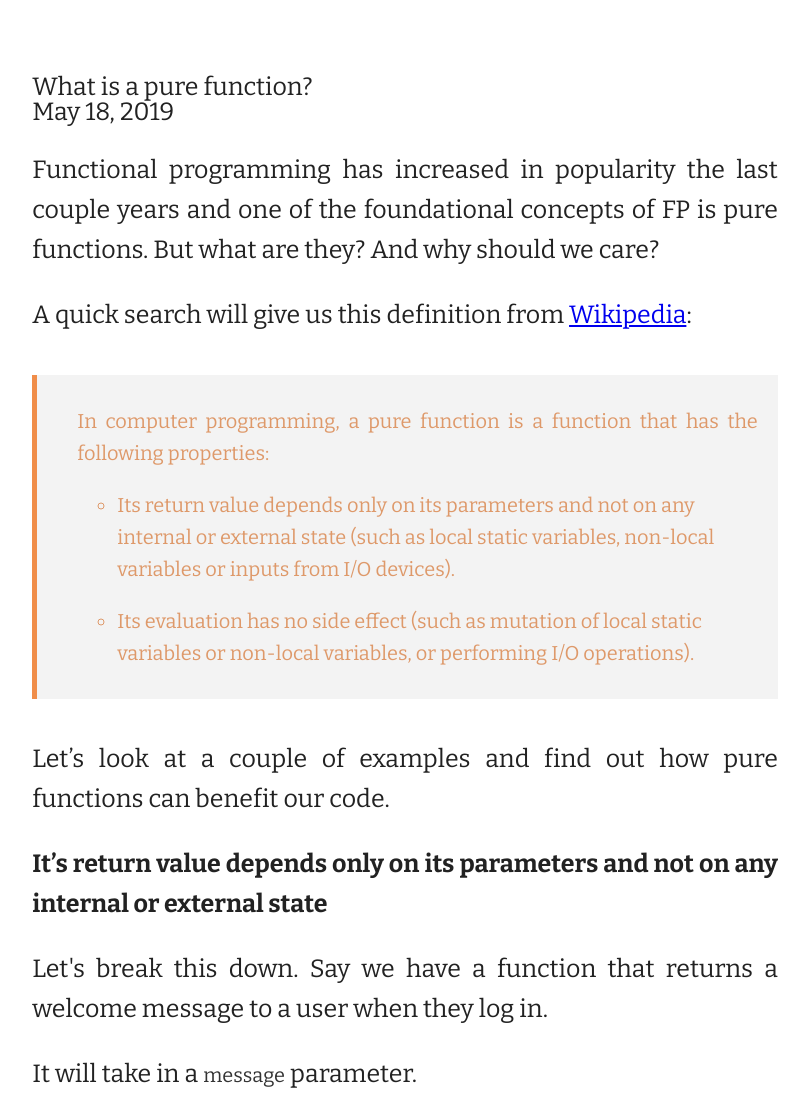
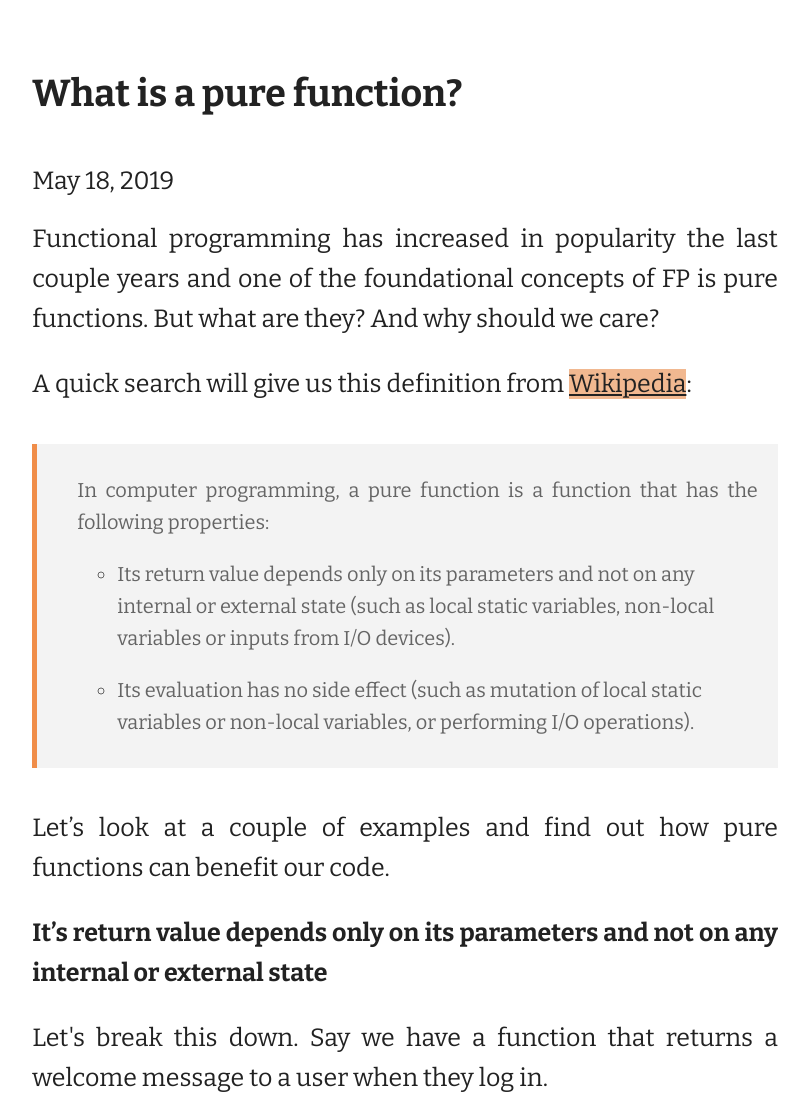
Before and after one commit to libuk/libuk, a Gatsby site: page /what-is-a-pure-function in a window 1280 px wide. Shown: the top 1101 px of the page, without its empty margins (235-1044 px from the left). Built offline with nearby package versions, Linux system fonts and the light colour scheme; Gatsby itself is replaced by a stand-in of ours; some packages are replaced by stand-ins of ours.

Commit message:
link styling

```diff
--- a/src/components/layout.css
+++ b/src/components/layout.css
@@ -500,8 +500,19 @@ body {
  * Blog
  */
 
+:root {
+  --color-primary: #f08d49;
+  --color-secondary: #656565;
+}
+
 .blog-post-content {
   line-height: 1.6;
+}
+
+.blog-post h1 {
+  font-weight: 700;
+  font-size: 1.5em;
+  margin-bottom: 1.5em;
 }
 
 .blog-post-content h3 {
@@ -509,6 +520,7 @@ body {
 }
 
 .blog-post-content p,
+.blog-post-content h1,
 .blog-post-content h2,
 .blog-post-content h3,
 .blog-post-content h4,
@@ -518,12 +530,22 @@ body {
   text-align: justify;
 }
 
+.blog-post-content a {
+  background-color: #f1b890;
+  color: inherit;
+}
+
+.blog-post-content a:hover,
+.blog-post-content a:focus {
+  background-color: #f08d49;;
+}
+
 .blog-post-content blockquote {
-  border-left: 5px solid #f08d49;
+  border-left: 5px solid var(--color-primary);
   padding-left: 2em;
   padding-right: 1em;
   background-color: #f3f3f3;
-  color: #de996a;
+  color: var(--color-secondary);
   font-size: .8em;
 }
 
```
